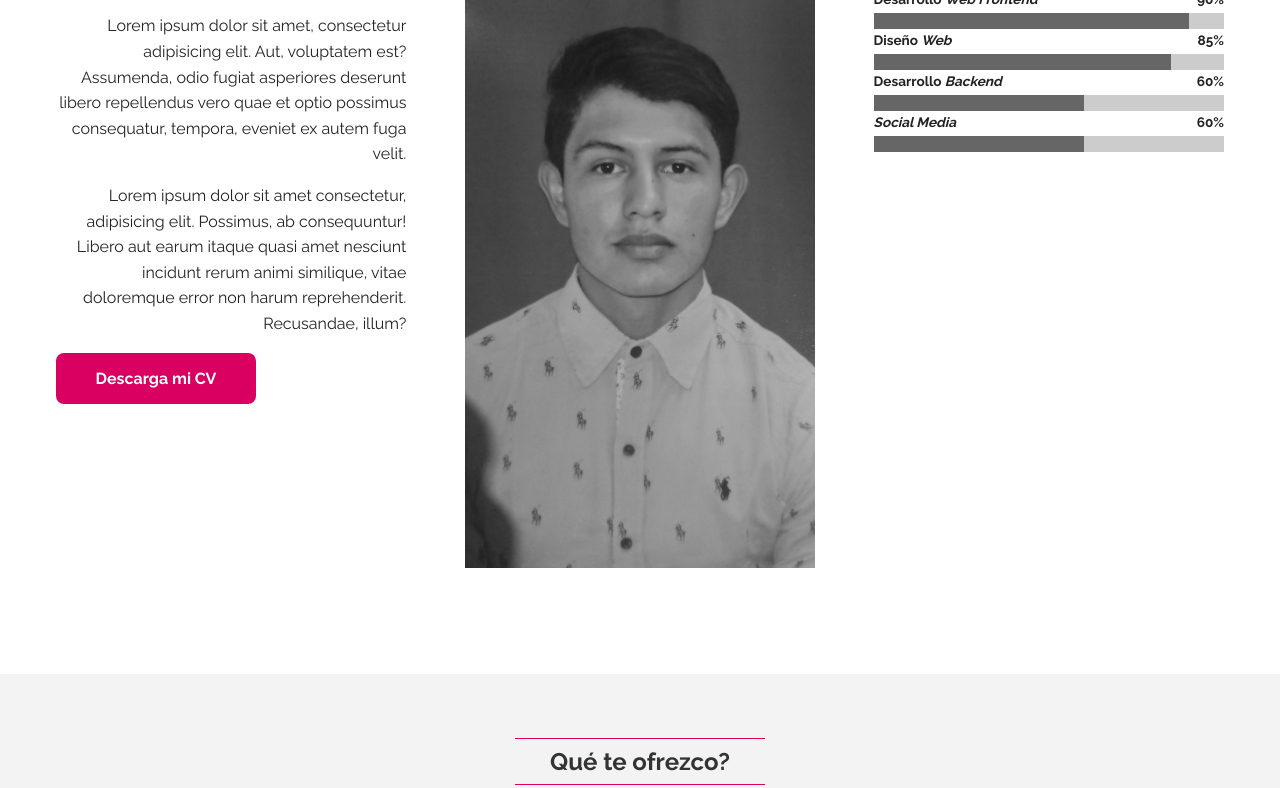
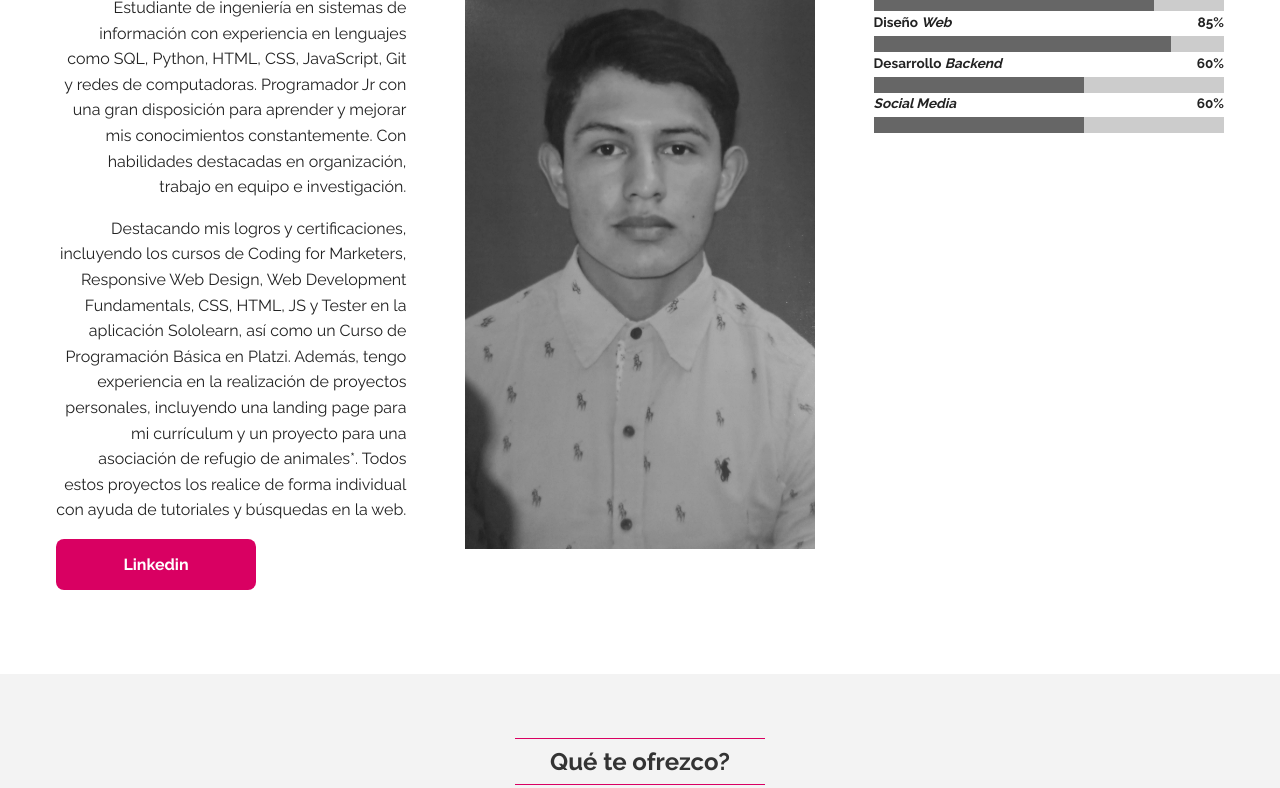
Before and after one commit to willian1390/maquetacion, a plain HTML site: page portafolio-cv/index.html in a window 1280 px wide. Shown: the part 982-1770 px from the top of the page. Drawn offline with Linux system fonts and the light colour scheme.

Commit message:
Update index.html

```diff
--- a/portafolio-cv/index.html
+++ b/portafolio-cv/index.html
@@ -64,14 +64,17 @@
       <aside class=" text-center text-lg-right">
         <h1>Jose Hernandez</h1>
         <h5>Estudiante y Desarrollador Web</h5>
-        <p>Lorem ipsum dolor sit amet, consectetur adipisicing elit. Aut, voluptatem est? Assumenda, odio fugiat
-          asperiores deserunt libero repellendus vero quae et optio possimus consequatur, tempora, eveniet ex autem fuga
-          velit.</p>
-        <p>Lorem ipsum dolor sit amet consectetur, adipisicing elit. Possimus, ab consequuntur! Libero aut earum itaque
-          quasi amet nesciunt incidunt rerum animi similique, vitae doloremque error non harum reprehenderit.
-          Recusandae, illum?</p>
+        <p>Estudiante de ingeniería en sistemas de información con experiencia en lenguajes como SQL, Python, HTML, CSS, JavaScript, Git y
+redes de computadoras. Programador Jr con una gran disposición para aprender y mejorar mis conocimientos
+constantemente. Con habilidades destacadas en organización, trabajo en equipo e investigación.</p>
+        <p>Destacando mis logros y certificaciones, incluyendo los cursos de Coding for Marketers, Responsive Web Design, Web Development
+Fundamentals, CSS, HTML, JS y Tester en la aplicación Sololearn, así como un Curso de Programación Básica en Platzi. Además,
+tengo experiencia en la realización de proyectos personales, incluyendo una landing page para mi currículum y un proyecto para
+una asociación de refugio de animales*. Todos estos proyectos los realice de forma individual con ayuda de tutoriales y búsquedas en
+la web.
+</p>
         <div class="text-center text-lg-left">
-          <a class="btn" href=" #" target="_blank" rel="noopener">Descarga mi CV</a>
+          <a class="btn" href="https://www.linkedin.com/in/jos%C3%A9-willian-junnior-hern%C3%A1ndez-ram%C3%ADrez-302aa6252/" target="_blank" rel="noopener">Linkedin</a>
         </div>
       </aside>
     </article>
@@ -83,9 +86,9 @@
       <div class="progress">
         <p>
           <b>Desarrollo <i>Web Frontend</i></b>
-          <b>90%</b>
+          <b>80%</b>
         </p>
-        <progress value="90" max="100"></progress>
+        <progress value="80" max="100"></progress>
         <p>
           <b>Diseño <i>Web</i></b>
           <b>85%</b>
```
